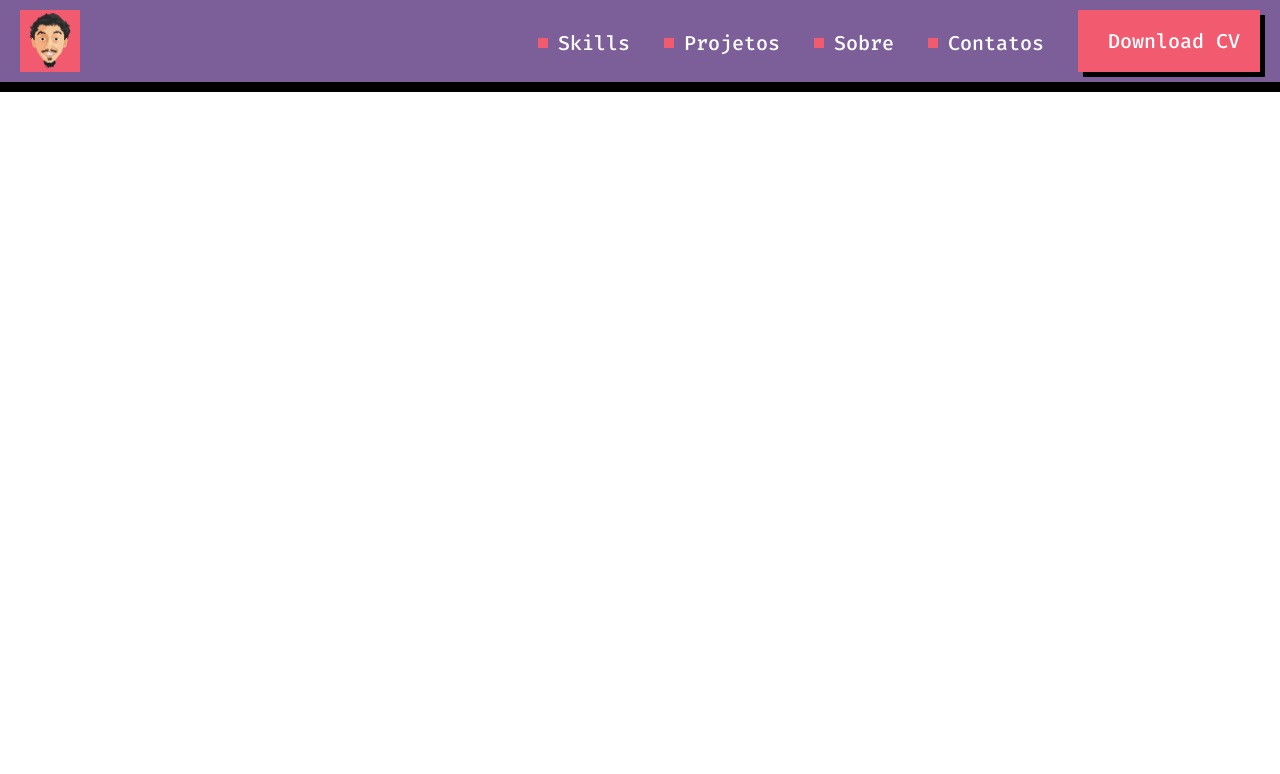
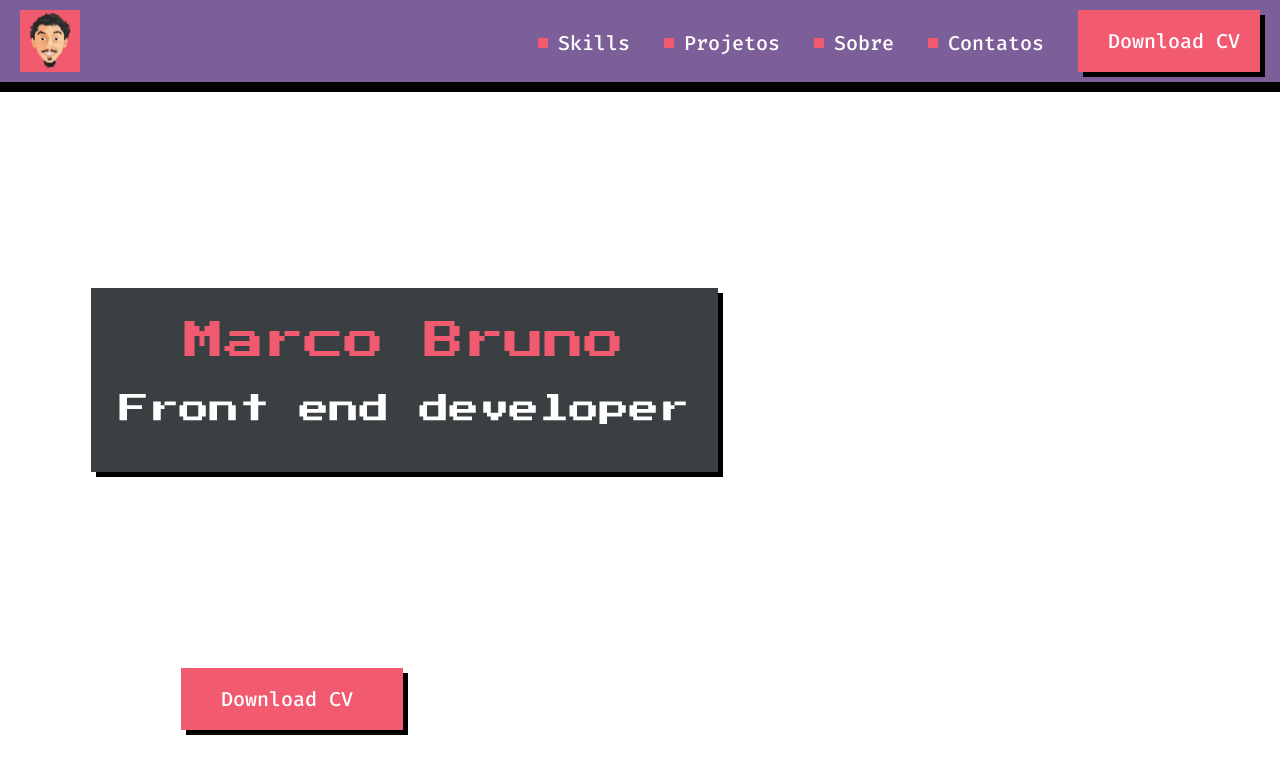
Before and after one commit to wilson1432/CursoHTMLCSS, a plain HTML site: page index.html in a window 1280 px wide. Drawn offline with Linux system fonts and the light colour scheme.

Commit message:
realizando configurações na section

```diff
--- a/css/style.css
+++ b/css/style.css
@@ -43,3 +43,54 @@ a::before {
 #button:hover {
     transform: scale(1.08);
 }
+
+/* AQUI TERMINA O HEADER E COMEÇA A SECTION */
+
+section {
+    display: flex;
+    padding: 196px 91px;
+}
+
+.quadrado {
+    display: block;
+    background-color: #3A4042;
+    box-shadow: 5px 5px 0px #000;
+    width: 627px;
+    height: 184px;
+    top: 238px;
+    left: 181px;
+}
+
+h1 {
+    color: #F25A70;
+    font-size: 40px;
+    font-weight: 400;
+    line-height: 40px;
+    font-family: 'Press Start 2P', cursive;
+    text-align: center;
+}
+
+p {
+    color: #FFF;
+    font-size: 30px;
+    font-weight: 400;
+    line-height: 30px;
+    font-family: 'Press Start 2P', cursive;
+    text-align: center;
+}
+
+/* SECTION TERMINADA */
+
+.container {
+    display: flex;
+    padding: 0 181px;
+}
+
+.button1 {
+    display: flex;
+    background-color: #F25A70;
+    box-shadow: 5px 5px 0px #000;
+    padding: 18px 20px;
+    text-align: center;
+    top: 170px
+}
--- a/index.html
+++ b/index.html
@@ -8,6 +8,9 @@
     <link rel="preconnect" href="https://fonts.googleapis.com">
     <link rel="preconnect" href="https://fonts.gstatic.com" crossorigin>
     <link href="https://fonts.googleapis.com/css2?family=Fira+Code:wght@500&display=swap" rel="stylesheet">
+    <link rel="preconnect" href="https://fonts.googleapis.com">
+    <link rel="preconnect" href="https://fonts.gstatic.com" crossorigin>
+    <link href="https://fonts.googleapis.com/css2?family=Press+Start+2P&display=swap" rel="stylesheet">
 
     <link rel="stylesheet" href="css/reset.css">
     <link rel="stylesheet" href="css/style.css">
@@ -26,6 +29,23 @@
             <a id="button" href="">Download CV</a>
         </nav>
     </header>
+    <section>
+
+        <div class="quadrado">
+            <h1>Marco Bruno</h1>
+            <p>Front end developer</p>
+        </div>
+    </section>
+
+    <section class="container">
+        <div class="button1">
+            <a clas="button-left" href="">
+                Download CV
+            </a>
+        </div>
+    </section>
+
+
 
 </body>
 </html>
```
